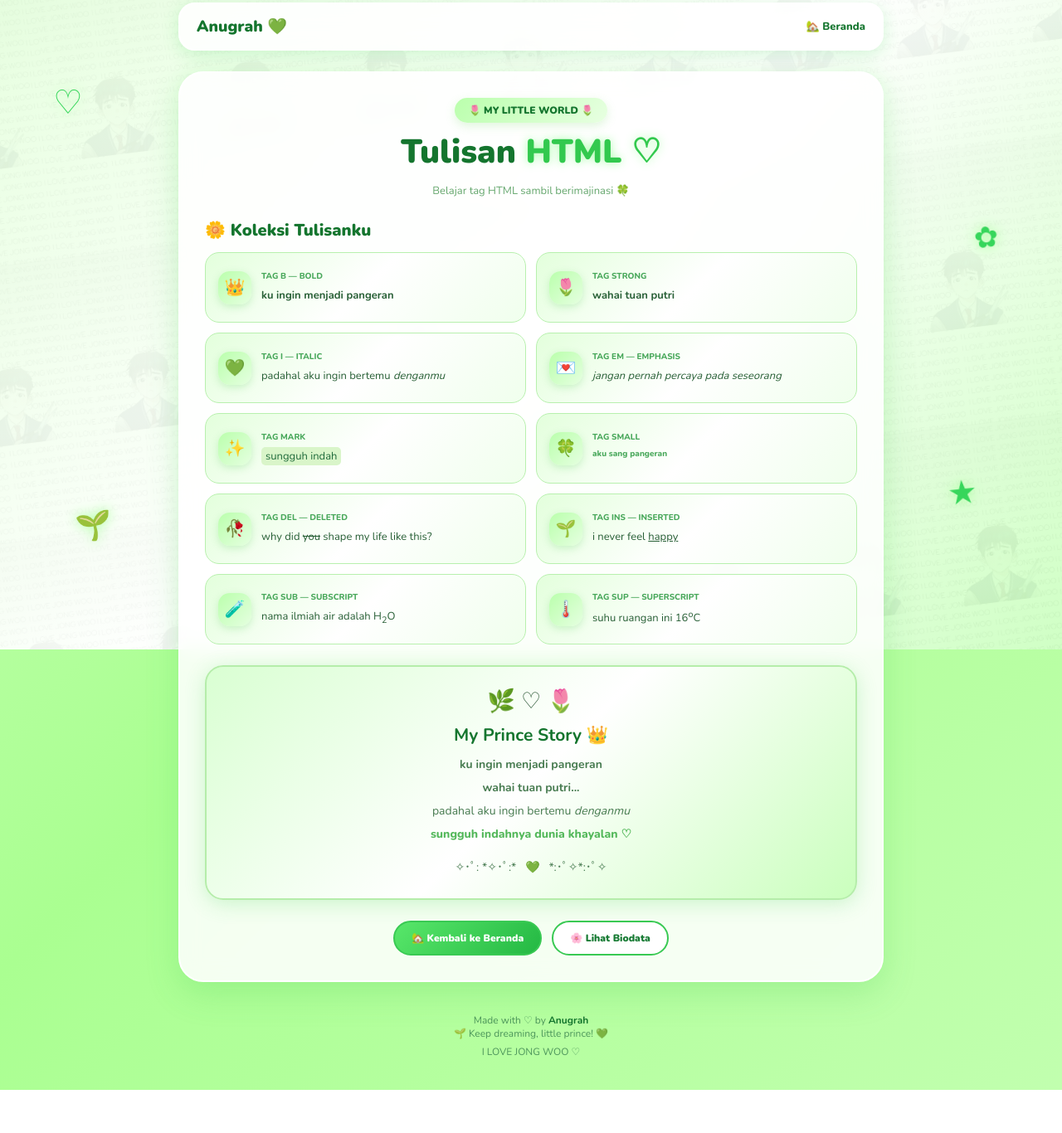
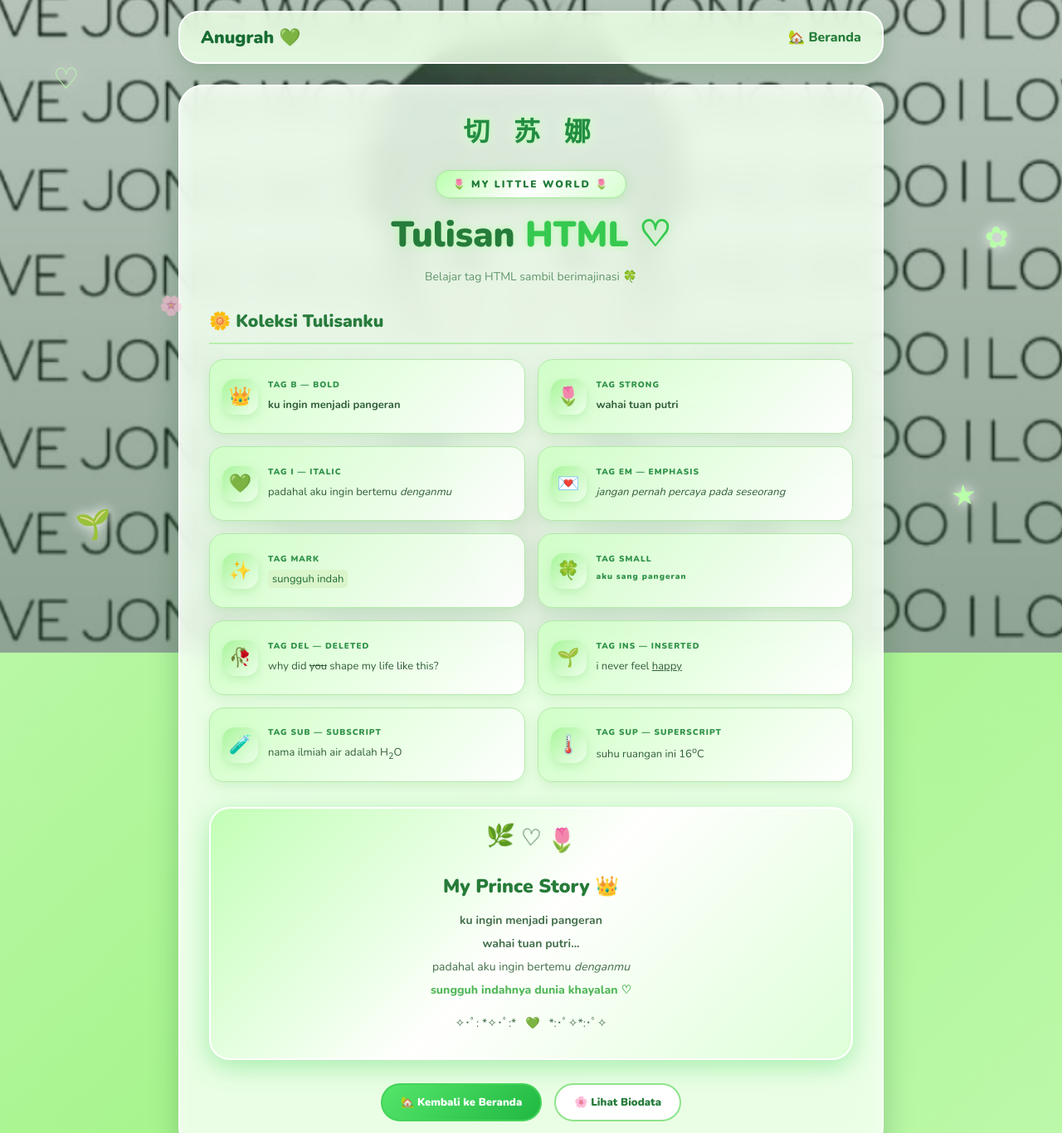
Before and after one commit to angrhy00-cell/profile, a plain HTML site: page Formating.html in a window 1280 px wide. Shown: the part 17-1383 px from the top of the page at 83% size. Before the commit the page ends 1331 px from the top, so only its background shows below. Drawn offline with nearby package versions, Linux system fonts and the light colour scheme.

Commit message:
Update Formating.html

```diff
--- a/Formating.html
+++ b/Formating.html
@@ -10,76 +10,62 @@
 
 <style>
 
+/* GOOGLE FONT */
+@import url('https://fonts.googleapis.com/css2?family=Nunito:wght@400;600;700;800;900&display=swap');
+
 * {
     margin: 0;
     padding: 0;
     box-sizing: border-box;
 }
 
-:root {
-    --green: #39d353;
-    --dark-green: #14752e;
-    --light-green: #d9ffd2;
-    --text: #315b3b;
+/* BODY */
+body {
+    min-height: 100vh;
+    padding: 20px;
+    font-family: 'Nunito', sans-serif;
+    color: #285b35;
+    overflow-x: hidden;
+
+    background: linear-gradient(
+        135deg,
+        #d9ffd2,
+        #ffffff,
+        #a8f58f,
+        #efffe9
+    );
+
+    background-size: 400% 400%;
+    animation: backgroundMove 12s ease infinite;
 }
 
-body {
-    min-height: 100vh;
-    padding: 20px 15px;
-    font-family: 'Nunito', sans-serif;
-    color: var(--text);
-    background: linear-gradient(
-        135deg,
-        #d4ffcb,
-        #ffffff,
-        #aaff91,
-        #e3ffda
-    );
-    background-size: 400% 400%;
-    animation: backgroundMove 12s ease infinite;
-    overflow-x: hidden;
-}
-
-/* BACKGROUND JONGWOO */
+/* BACKGROUND FOTO */
 .wallpaper {
     position: fixed;
     inset: 0;
     z-index: -2;
-    overflow: hidden;
-    background: white;
-    pointer-events: none;
-}
 
-.wallpaper::before {
-    content: "";
-    position: absolute;
-    inset: -50px;
-    background-image: url("jongwoo.jfif");
-    background-size: 150px auto;
-    background-repeat: repeat;
-    opacity: 0.18;
-    transform: rotate(-7deg) scale(1.1);
-    animation: wallpaperMove 35s linear infinite;
-}
+    background:
+        linear-gradient(
+            rgba(20, 65, 30, 0.30),
+            rgba(20, 65, 30, 0.48)
+        ),
+        url('jongwoo.jfif');
 
-.wallpaper::after {
-    content: "";
-    position: absolute;
-    inset: 0;
-    background: linear-gradient(
-        135deg,
-        rgba(218, 255, 207, .65),
-        rgba(255, 255, 255, .72),
-        rgba(176, 255, 158, .60)
-    );
+    background-size: cover;
+    background-position: center;
+    background-repeat: no-repeat;
+
+    animation: wallpaperMove 25s ease-in-out infinite alternate;
 }
 
 @keyframes wallpaperMove {
     from {
-        background-position: 0 0;
+        transform: scale(1);
     }
+
     to {
-        background-position: 300px 150px;
+        transform: scale(1.12);
     }
 }
 
@@ -87,9 +73,11 @@ body {
     0% {
         background-position: 0% 50%;
     }
+
     50% {
         background-position: 100% 50%;
     }
+
     100% {
         background-position: 0% 50%;
     }
@@ -99,122 +87,122 @@ body {
 .decoration {
     position: fixed;
     z-index: -1;
-    color: #36d65b;
     pointer-events: none;
+
+    color: #baffaa;
+    font-size: 35px;
+
+    text-shadow: 0 0 15px #ffffff;
+
     animation: floating 4s ease-in-out infinite;
-    text-shadow: 0 0 15px #aaff9e;
 }
 
 .deco1 {
-    top: 15%;
+    top: 12%;
     left: 5%;
-    font-size: 40px;
 }
 
 .deco2 {
     top: 35%;
-    right: 6%;
-    font-size: 35px;
+    right: 5%;
     animation-delay: 1s;
 }
 
 .deco3 {
     bottom: 15%;
     left: 7%;
-    font-size: 35px;
     animation-delay: 2s;
 }
 
 .deco4 {
     bottom: 20%;
     right: 8%;
-    font-size: 40px;
-    animation-delay: .5s;
+    animation-delay: 0.5s;
 }
 
 @keyframes floating {
     0%, 100% {
         transform: translateY(0) rotate(-8deg);
     }
+
     50% {
-        transform: translateY(-13px) rotate(8deg);
+        transform: translateY(-15px) rotate(8deg);
     }
 }
 
 /* NAVBAR */
 .navbar {
     max-width: 850px;
-    margin: 0 auto 25px;
-    padding: 14px 20px;
+    margin: 10px auto 25px;
+    padding: 16px 25px;
+
     display: flex;
     align-items: center;
     justify-content: space-between;
-    gap: 10px;
+
+    background: rgba(235, 255, 230, 0.85);
+    backdrop-filter: blur(12px);
 
     border: 2px solid white;
-    border-radius: 20px;
+    border-radius: 25px;
 
-    background: rgba(255,255,255,.88);
-    backdrop-filter: blur(12px);
+    box-shadow: 0 8px 25px #267c3740;
 
-    box-shadow: 0 5px 20px #39d35335;
-    transition: .3s;
-}
-
-.navbar:hover {
-    box-shadow: 0 8px 25px #39d35355;
+    animation: appear 1s ease;
 }
 
 .logo {
-    color: var(--dark-green);
-    font-size: 19px;
+    color: #176c32;
+    font-size: 21px;
     font-weight: 900;
     text-decoration: none;
 }
 
 .logo span {
-    color: var(--green);
+    color: #38d353;
 }
 
 .nav-link {
-    color: var(--dark-green);
-    font-size: 13px;
+    color: #247d39;
     font-weight: 800;
     text-decoration: none;
-    transition: .3s;
+    transition: 0.3s;
 }
 
 .nav-link:hover {
-    color: #26d94d;
-    transform: translateY(-3px);
+    color: #42d65b;
+    transform: translateY(-4px);
 }
 
-/* KARTU UTAMA */
+/* CONTAINER */
 .container {
     max-width: 850px;
     margin: auto;
 }
 
+/* KARTU UTAMA */
 .main-card {
-    padding: 30px;
+    padding: 35px;
+
+    background: rgba(242, 255, 239, 0.88);
+    backdrop-filter: blur(15px);
+
     border: 2px solid white;
     border-radius: 30px;
 
-    background: rgba(255,255,255,.87);
-    backdrop-filter: blur(12px);
+    box-shadow:
+        0 12px 35px #145d2d45,
+        inset 0 0 20px #ffffff80;
 
-    box-shadow:
-        0 15px 40px #39b94b30,
-        0 0 20px #a7ff9c30;
-
-    animation: appear .8s ease both;
+    animation: appear 1.5s ease;
 }
 
 @keyframes appear {
     from {
         opacity: 0;
-        transform: translateY(20px);
+        transform: translateY(35px);
     }
+
     to {
         opacity: 1;
         transform: translateY(0);
@@ -223,136 +211,193 @@ body {
 
 /* JUDUL */
 .heading {
-    margin-bottom: 25px;
     text-align: center;
+    margin-bottom: 30px;
 }
 
+/* TULISAN CHINA CESUNA */
+.heading::before {
+    content: "切 苏 娜";
+
+    display: block;
+    margin-bottom: 18px;
+
+    color: #238c43;
+    font-size: 32px;
+    font-weight: bold;
+    letter-spacing: 10px;
+
+    text-shadow:
+        0 0 8px #aaff9b,
+        0 0 18px #ffffff;
+
+    animation: chinaFloat 3s ease-in-out infinite;
+}
+
+@keyframes chinaFloat {
+    0%, 100% {
+        transform: translateY(0);
+    }
+
+    50% {
+        transform: translateY(-8px);
+    }
+}
+
+/* LABEL JUDUL */
 .mini-title {
     display: inline-block;
-    margin-bottom: 12px;
-    padding: 7px 17px;
-    border-radius: 30px;
+    padding: 8px 20px;
+    margin-bottom: 15px;
 
-    color: #14752e;
+    color: #207a37;
     background: linear-gradient(
         135deg,
-        #baffac,
-        #e8ffe2
+        #baffad,
+        #ffffff,
+        #d6ffd0
     );
+
+    border: 1px solid #a4e99a;
+    border-radius: 30px;
 
     font-size: 12px;
     font-weight: 900;
+    letter-spacing: 2px;
 
-    box-shadow: 0 4px 12px #68d65b35;
+    box-shadow: 0 4px 15px #64d45c40;
 }
 
 .heading h1 {
-    color: var(--dark-green);
-    font-size: clamp(28px, 5vw, 40px);
+    color: #267c3b;
+    font-size: clamp(30px, 5vw, 43px);
     font-weight: 900;
-    animation: titleFloat 3s ease-in-out infinite;
+
+    text-shadow:
+        2px 2px #c9ffc1,
+        0 0 15px #b5ffa8;
+
+    animation: titleGlow 3s ease-in-out infinite alternate;
 }
 
 .heading h1 span {
-    color: #32c94e;
-    text-shadow: 0 0 12px #aaffaa;
+    color: #36c950;
 }
 
 .heading p {
-    margin-top: 7px;
-    color: #65a76d;
-    font-size: 13px;
+    margin-top: 12px;
+    color: #60956a;
+    font-size: 14px;
 }
 
-@keyframes titleFloat {
-    0%, 100% {
-        transform: translateY(0);
+@keyframes titleGlow {
+    from {
+        text-shadow: 0 0 8px #c2ffb7;
     }
-    50% {
-        transform: translateY(-5px);
+
+    to {
+        text-shadow:
+            0 0 15px #7fea78,
+            0 0 25px #ffffff;
     }
 }
 
-/* KOTAK TULISAN */
+/* JUDUL KOLEKSI */
 .section-title {
-    margin: 25px 0 13px;
-    color: var(--dark-green);
-    font-size: 20px;
+    margin: 25px 0 18px;
+    color: #287c3c;
+    font-size: 21px;
     font-weight: 900;
+
+    border-bottom: 2px solid #b7efad;
+    padding-bottom: 12px;
 }
 
+/* DAFTAR TULISAN */
 .writing-list {
     display: grid;
     grid-template-columns: repeat(2, minmax(0, 1fr));
-    gap: 12px;
+    gap: 15px;
 }
 
+/* KARTU TULISAN */
 .writing-item {
-    min-width: 0;
-    min-height: 85px;
     display: flex;
     align-items: center;
     gap: 12px;
+
+    min-width: 0;
+    min-height: 90px;
     padding: 15px;
-
-    border: 1px solid #b8f0ae;
-    border-radius: 17px;
 
     background: linear-gradient(
         135deg,
-        #e3ffdc,
-        #ffffff,
-        #f0ffed
+        rgba(207, 255, 198, 0.95),
+        rgba(255, 255, 255, 0.95)
     );
 
-    transition: .3s;
+    border: 1.5px solid #b2e9a9;
+    border-radius: 18px;
+
+    box-shadow: 0 5px 15px #5cbf5530;
+
+    transition: 0.4s;
 }
 
 .writing-item:hover {
-    transform: translateY(-5px) scale(1.02);
-    border-color: #39d353;
+    transform: translateY(-7px) scale(1.02);
 
     background: linear-gradient(
         135deg,
-        #caffbd,
-        #f2fff0
+        #baffaa,
+        #ffffff
     );
 
-    box-shadow: 0 7px 18px #63d85b45;
+    border-color: #42cf53;
+
+    box-shadow: 0 10px 22px #39c95355;
 }
 
+/* ICON KARTU */
 .item-icon {
     flex-shrink: 0;
-    display: grid;
-    place-items: center;
-    width: 40px;
-    height: 40px;
-    border-radius: 14px;
+
+    width: 43px;
+    height: 43px;
+
+    display: flex;
+    align-items: center;
+    justify-content: center;
 
     background: linear-gradient(
         135deg,
-        #baffac,
-        #e5ffe0
+        #a9f59b,
+        #edffeb
     );
 
-    font-size: 20px;
-    box-shadow: 0 3px 10px #55cc5540;
+    border-radius: 15px;
+    font-size: 22px;
+
+    box-shadow: 0 4px 12px #64cb5740;
 }
 
+/* ISI KARTU */
 .item-content {
     min-width: 0;
 }
 
 .item-content small {
     display: block;
-    margin-bottom: 5px;
-    color: #49a85b;
+    margin-bottom: 6px;
+
+    color: #31934a;
     font-size: 10px;
-    font-weight: 800;
+    font-weight: 900;
+    letter-spacing: 1px;
 }
 
 .item-content p {
-    color: #285f36;
+    color: #315f3a;
     font-size: 13px;
     line-height: 1.7;
     overflow-wrap: anywhere;
@@ -360,46 +405,52 @@ body {
 
 /* KARTU KATA-KATA */
 .quote {
-    margin-top: 25px;
-    padding: 23px 18px;
+    margin-top: 30px;
+    padding: 28px 20px;
 
-    border: 2px solid #b5edaa;
-    border-radius: 22px;
+    text-align: center;
 
     background: linear-gradient(
         135deg,
-        #d9ffd2,
-        #ffffff,
-        #caffbd
+        rgba(190, 255, 177, 0.9),
+        rgba(255, 255, 255, 0.95),
+        rgba(221, 255, 215, 0.9)
     );
 
-    text-align: center;
-    box-shadow: 0 5px 20px #6cd35b25;
+    border: 2px solid white;
+    border-radius: 25px;
 
-    animation: quoteGlow 4s ease-in-out infinite;
+    box-shadow:
+        0 7px 22px #48b94b35,
+        inset 0 0 15px #ffffff90;
+
+    animation: quoteGlow 4s infinite alternate;
 }
 
 @keyframes quoteGlow {
-    0%, 100% {
-        box-shadow: 0 5px 20px #6cd35b25;
+    from {
+        box-shadow: 0 5px 15px #48b94b25;
     }
-    50% {
-        box-shadow: 0 5px 28px #39d35355;
+
+    to {
+        box-shadow: 0 8px 30px #39d35365;
     }
 }
 
 .quote-icon {
-    font-size: 27px;
+    font-size: 28px;
+    animation: floating 3s infinite ease-in-out;
 }
 
 .quote h2 {
-    margin: 8px 0;
-    color: var(--dark-green);
-    font-size: 21px;
+    margin: 12px 0;
+    color: #267b39;
+    font-size: 23px;
+    font-weight: 900;
 }
 
 .quote p {
-    color: #477b50;
+    color: #426f49;
     font-size: 14px;
     line-height: 2;
 }
@@ -409,101 +460,170 @@ body {
     display: flex;
     justify-content: center;
     flex-wrap: wrap;
-    gap: 12px;
-    margin-top: 25px;
+    gap: 15px;
+    margin-top: 28px;
 }
 
 .btn {
     display: inline-block;
-    padding: 11px 20px;
+    padding: 12px 22px;
 
-    border: 2px solid #39c953;
+    color: #277b3b;
+    background: #ffffff;
+
+    border: 2px solid #8ee38b;
     border-radius: 30px;
 
-    background: white;
-    color: #187b34;
-
-    font-size: 12px;
+    font-size: 13px;
     font-weight: 900;
     text-decoration: none;
 
-    transition: .3s;
+    transition: 0.4s;
 }
 
 .btn-primary {
     color: white;
+
     background: linear-gradient(
         135deg,
-        #58e76a,
-        #24b843
+        #55e66b,
+        #20b842
     );
 
-    border-color: #39c953;
+    border-color: #45d35a;
 }
 
 .btn:hover {
-    transform: translateY(-4px);
-    box-shadow: 0 7px 18px #58d95b65;
+    transform: translateY(-5px);
+    box-shadow: 0 7px 18px #39c95355;
 }
 
 /* FOOTER */
 footer {
     max-width: 850px;
-    margin: 20px auto 0;
-    padding: 18px 10px;
+    margin: 25px auto 5px;
+    padding: 20px;
 
     text-align: center;
-    color: #4d955b;
-    font-size: 12px;
+
+    color: white;
+    font-size: 13px;
+    line-height: 2;
+
+    background: rgba(26, 110, 49, 0.75);
+    backdrop-filter: blur(10px);
+
+    border: 1px solid #d9ffd2;
+    border-radius: 20px;
+
+    box-shadow: 0 5px 20px #174b2835;
 }
 
 footer strong {
-    color: #14752e;
+    color: #baffad;
 }
 
-/* TAMPILAN HP */
+/* TULISAN CHINA DI FOOTER */
+footer::before {
+    content: "花 · 梦 · 美";
+
+    display: block;
+    margin-bottom: 12px;
+
+    color: #d9ffd2;
+    font-size: 21px;
+    letter-spacing: 7px;
+
+    text-shadow: 0 0 12px #aaffaa;
+}
+
+/* ANIMASI BUNGA DAN DAUN */
+body::before,
+body::after {
+    position: fixed;
+    top: -50px;
+    z-index: 5;
+
+    pointer-events: none;
+
+    font-size: 23px;
+
+    animation: falling 10s linear infinite;
+}
+
+body::before {
+    content: "🌸";
+    left: 15%;
+}
+
+body::after {
+    content: "🍃";
+    left: 75%;
+    animation-delay: 4s;
+    animation-duration: 13s;
+}
+
+@keyframes falling {
+    0% {
+        transform: translateY(-5vh) rotate(0deg);
+        opacity: 0;
+    }
+
+    15% {
+        opacity: 1;
+    }
+
+    100% {
+        transform: translateY(110vh) rotate(360deg);
+        opacity: 0;
+    }
+}
+
+/* RESPONSIVE HP */
 @media (max-width: 600px) {
     body {
-        padding: 12px 9px;
+        padding: 12px;
     }
 
     .navbar {
-        padding: 12px;
+        padding: 13px 15px;
     }
 
     .logo {
-        font-size: 16px;
+        font-size: 17px;
     }
 
     .nav-link {
-        font-size: 11px;
+        font-size: 12px;
     }
 
     .main-card {
-        padding: 20px 13px;
-        border-radius: 23px;
+        padding: 22px 15px;
     }
 
     .writing-list {
         grid-template-columns: 1fr;
-        gap: 9px;
+        gap: 11px;
     }
 
     .writing-item {
-        min-height: 72px;
-        padding: 12px;
+        min-height: 75px;
     }
 
-    .item-content p {
-        font-size: 13px;
+    .heading h1 {
+        font-size: 30px;
     }
 
-    .section-title {
-        font-size: 18px;
+    .heading::before {
+        font-size: 27px;
+    }
+
+    .quote {
+        padding: 22px 13px;
     }
 }
 
-/* AKSESIBILITAS ANIMASI */
+/* MENGURANGI ANIMASI JIKA DIPERLUKAN */
 @media (prefers-reduced-motion: reduce) {
     *, *::before, *::after {
         animation: none !important;
```
